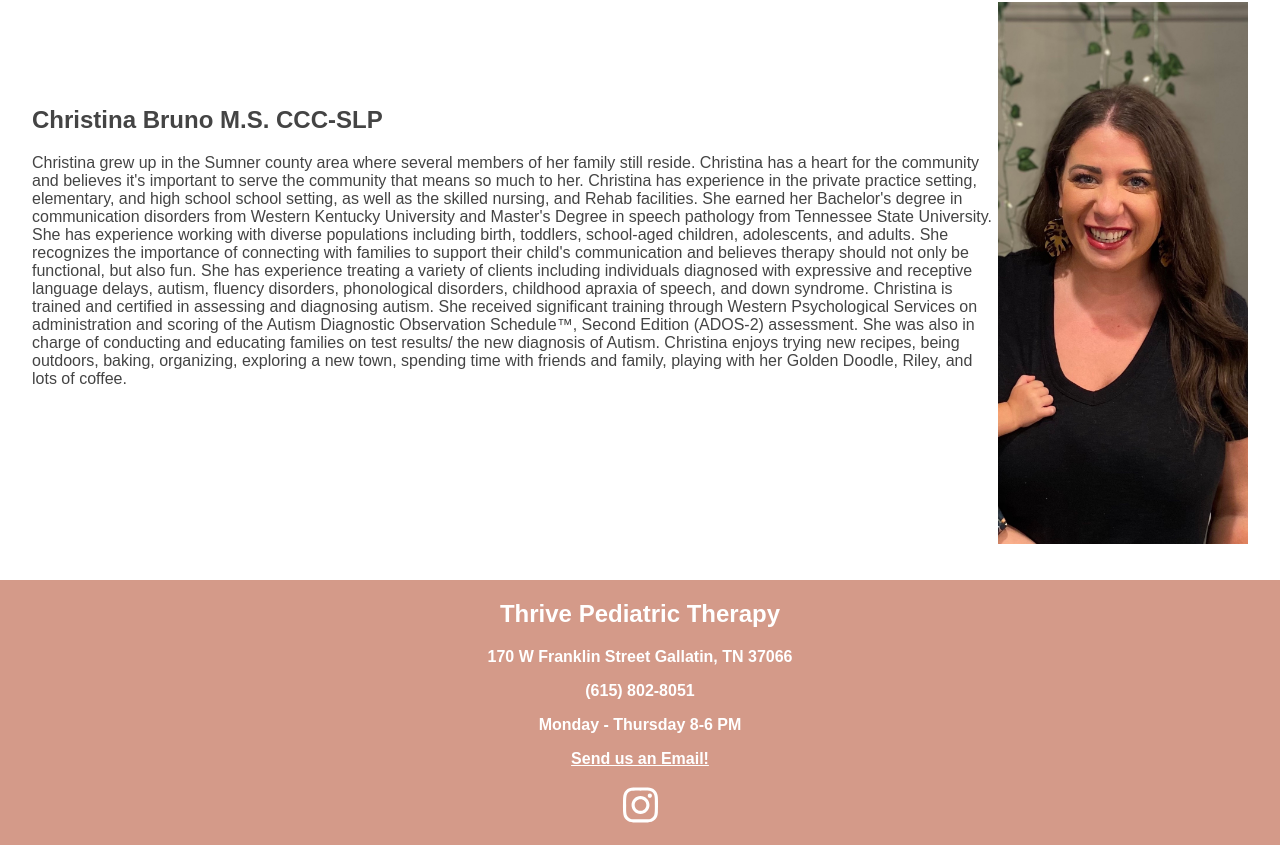
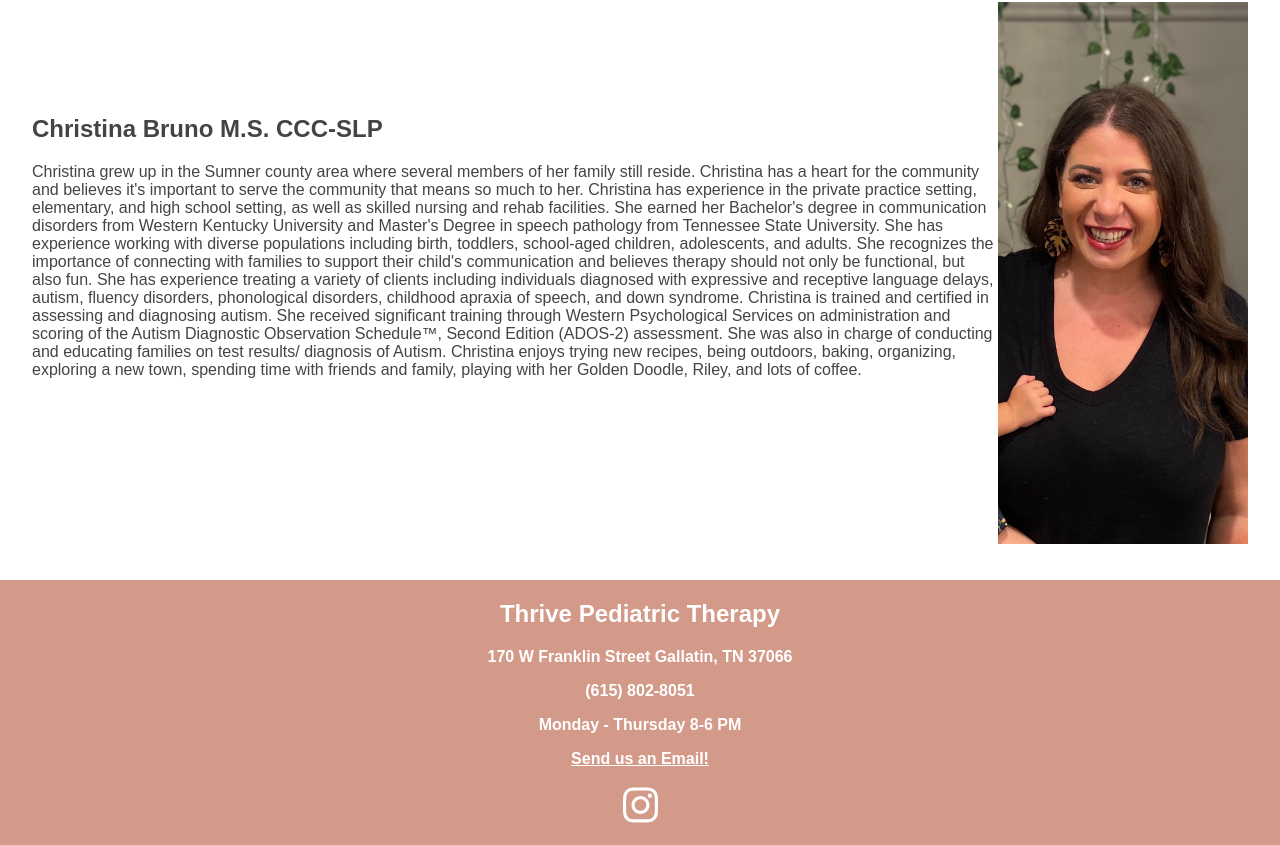
Before and after one commit to brunojoey/thrive-therapy, a React (Create React App) app: page /about in a window 1280 px wide. Shown: the part 1701-2546 px from the top of the page. Built offline with nearby package versions, Linux system fonts and the light colour scheme.

Commit message:
Fixed some grammatical errors.

```diff
--- a/src/pages/About.js
+++ b/src/pages/About.js
@@ -45,7 +45,7 @@ const About = () => {
                 child. She looks forward to partnering with children and their
                 parents for a holistic approach to speech therapy, language
                 therapy, and feeding therapy. She strives to provide the highest
-                quality, evidence-based clinical practices for each child while
+                quality, evidence-based clinical practices for each child, while
                 guiding parents to feel successful in their roles as a team
                 member and communication partner for their child. Alyssa
                 graduated from Purdue University where she earned both her
@@ -58,9 +58,9 @@ const About = () => {
                 setting. In addition, Alyssa has experience working with
                 communication across the lifespan in acute care and inpatient
                 rehab settings. She has experience with a variety of therapy
-                including including autism, stuttering, speech sound disorders,
+                including autism, stuttering, speech sound disorders,
                 literacy, apraxia of speech, receptive-expressive language
-                disorders and delays, Down syndrome, early intervention for
+                disorders and delays, down syndrome, early intervention for
                 speech and language delays, feeding difficulties, dysphagia, and
                 use of augmentative and alternative communication (AAC). Alyssa
                 is trained and certified in natural language acquisition as well
@@ -82,8 +82,8 @@ const About = () => {
                 members of her family still reside. Christina has a heart for
                 the community and believes it's important to serve the community
                 that means so much to her. Christina has experience in the
-                private practice setting, elementary, and high school school
-                setting, as well as the skilled nursing, and Rehab facilities.
+                private practice setting, elementary, and high school
+                setting, as well as skilled nursing and rehab facilities.
                 She earned her Bachelor's degree in communication disorders from
                 Western Kentucky University and Master's Degree in speech
                 pathology from Tennessee State University. She has experience
@@ -100,7 +100,7 @@ const About = () => {
                 Western Psychological Services on administration and scoring of
                 the Autism Diagnostic Observation Schedule™, Second Edition
                 (ADOS-2) assessment. She was also in charge of conducting and
-                educating families on test results/ the new diagnosis of Autism.
+                educating families on test results/ diagnosis of Autism.
                 Christina enjoys trying new recipes, being outdoors, baking,
                 organizing, exploring a new town, spending time with friends and
                 family, playing with her Golden Doodle, Riley, and lots of
--- a/src/pages/Home.js
+++ b/src/pages/Home.js
@@ -24,7 +24,7 @@ const Home = () => {
             multidisciplinary, state-of-the-art treatment for children, in a
             clean, safe, upbeat, and patient centered environment. Our
             therapists are compassionate, well educated and knowledgeable. Our
-            goal includes promoting maximal functional ability and quality of
+            goal is to promote maximal functional ability and quality of
             life for individuals from infancy to adulthood.
           </p>
         </div>
--- a/src/pages/Questions.js
+++ b/src/pages/Questions.js
@@ -6,7 +6,7 @@ const Questions = () => {
         <div className="question-card">
           <h2>How Do I Get Started?</h2>
           <p>
-            Call or email Thrive Pediatric Therapy at
+            Email Thrive Pediatric Therapy at
             admin@thrivepediatrictherapy.org or call 615-802-8051 to discuss
             your concerns and determine if your child might benefit from an
             evaluation and/or therapy services.
--- a/src/pages/Services.js
+++ b/src/pages/Services.js
@@ -26,8 +26,7 @@ const Services = () => {
               />
               <p className="services-paragraph">
                 Speech and language therapy sessions are individualized sessions
-                that actively engage your child towards meeting goals set and
-                agreed upon in the child's initial evaluation. Activities are
+                that actively engage your child meeting goals agreed upon in the child's initial evaluation. Activities are
                 chosen to be engaging and tailored to your child's interest and
                 learning. Speech and language therapy may address a wide range
                 of skills including:
@@ -67,7 +66,7 @@ const Services = () => {
                 handwriting, cutting with scissors, tying shoes, play skills,
                 brushing teeth, dressing, hand-eye coordination and other fine
                 motor skills. Occupational therapists also assess and address
-                sensory integration (the ability of the brain to take in
+                sensory integration(the ability of the brain to take in
                 sensations). Occupational therapists will work with the child
                 and their family to understand how the child processes sensory
                 stimuli including visual, tactile, smell, movement, and
```
